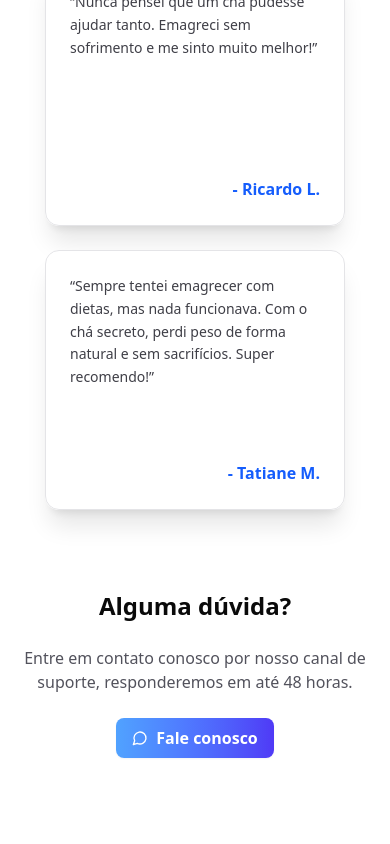
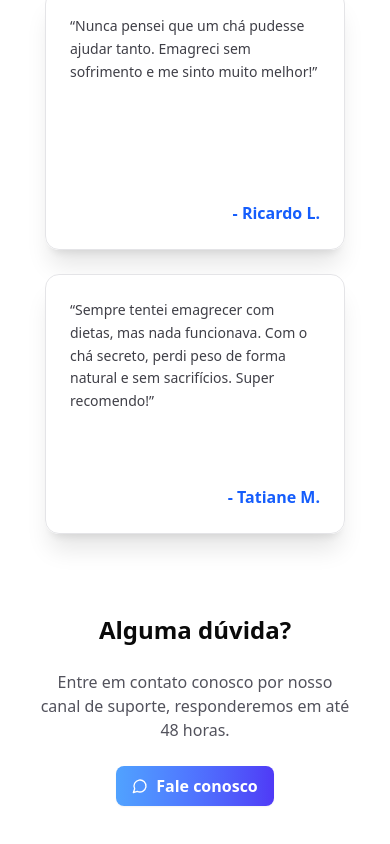
Before and after one commit to devpedro-dias/cliente-nathalia-cha, a Next.js app: page / in a window 390 px wide. Shown: the part 4699-5543 px from the top of the page. Before the commit the page ends 5497 px from the top, so only its background shows below. Built offline with nearby package versions, Linux system fonts and the light colour scheme.

Commit message:
style: ensure content has a maximum width of 80vw and 60vw depending on the device screen

```diff
--- a/src/app/page.tsx
+++ b/src/app/page.tsx
@@ -73,7 +73,7 @@
                 </div>
             </section>
 
-            <section className="flex flex-col gap-6 items-center justify-center text-center">
+            <section className="flex flex-col gap-6 items-center justify-center text-center max-w-[80vw] lg:max-w-[60vw] mx-auto">
                 <h2
                     className="font-semibold text-2xl sm:text-3xl md:text-4xl text-center fade-in-up"
                     style={{ '--delay': '.8s' } as CSSProperties}
@@ -92,7 +92,7 @@
                 <TestimonialsCards />
             </section>
 
-            <section className="flex flex-col gap-6 items-center justify-center text-center py-10">
+            <section className="flex flex-col gap-6 items-center justify-center text-center py-10 max-w-[80vw] lg:max-w-[60vw] mx-auto">
                 <h2
                     className="font-semibold text-2xl sm:text-3xl md:text-4xl text-center fade-in-up"
                     style={{ '--delay': '.8s' } as CSSProperties}
```
